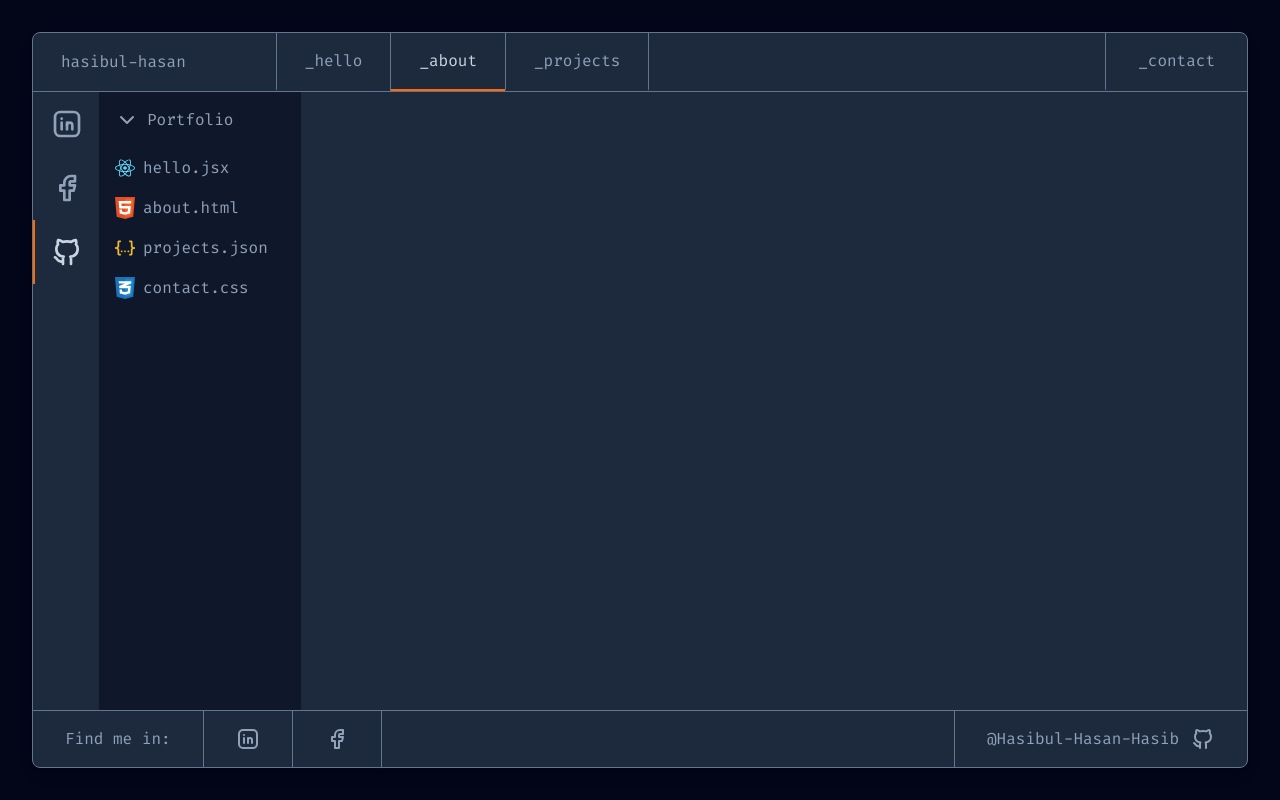
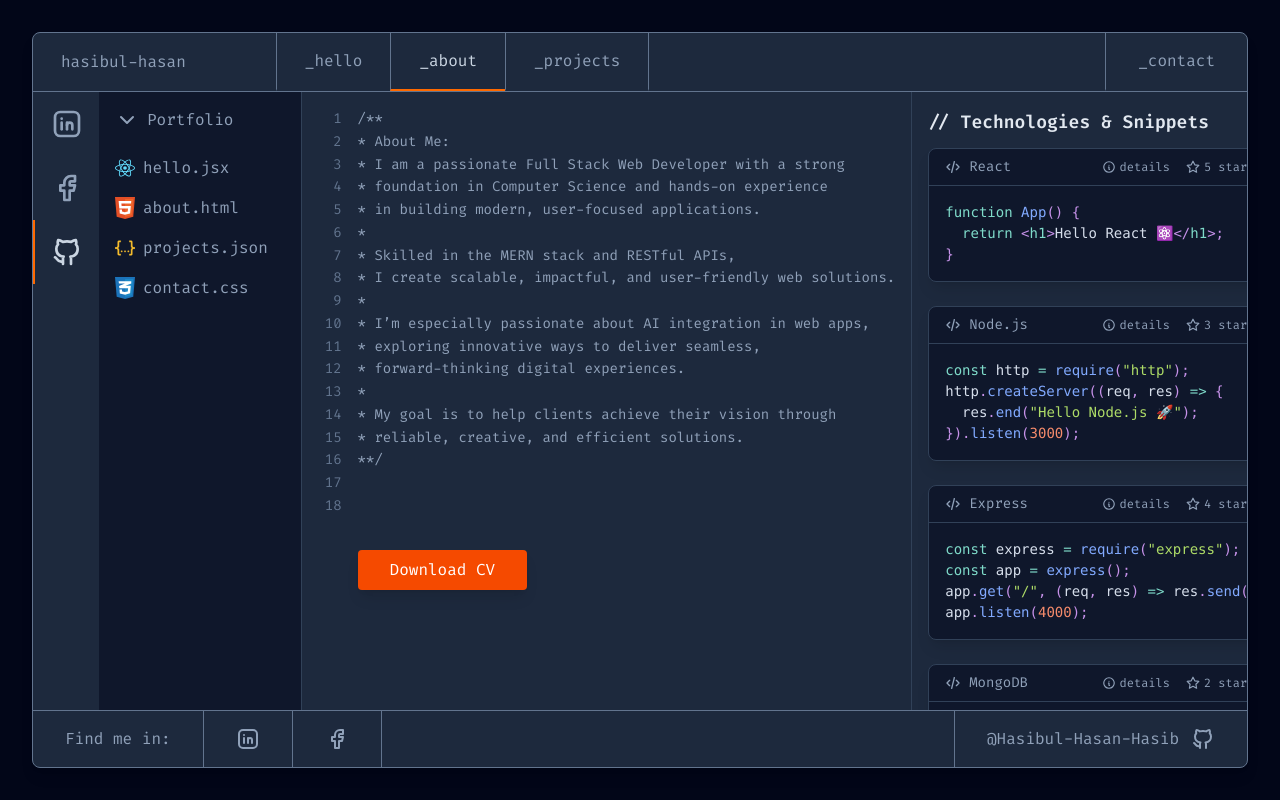
Before and after one commit to Hasibul-Hasan-Hasib/portfolio-v2, a React (Vite) app: page /about in a window 1280 px wide. Built offline with nearby package versions, Linux system fonts and the light colour scheme; a web font is replaced by a local one.

Commit message:
feat: add syntax highlighting and technology snippets to About page; enhance user experience and code presentation

```diff
--- a/package.json
+++ b/package.json
@@ -18,6 +18,7 @@
     "react-dom": "^19.1.1",
     "react-router": "^6.30.1",
     "react-router-dom": "^6.30.1",
+    "react-syntax-highlighter": "^15.6.3",
     "tailwindcss": "^4.1.11"
   },
   "devDependencies": {
--- a/src/pages/About.jsx
+++ b/src/pages/About.jsx
@@ -1,7 +1,173 @@
+import { motion } from "framer-motion";
+import { useState } from "react";
+import { IconCode, IconStar, IconInfoCircle } from "@tabler/icons-react";
+import { Prism as SyntaxHighlighter } from "react-syntax-highlighter";
+import { nightOwl } from "react-syntax-highlighter/dist/esm/styles/prism";
+
+const technologies = [
+    {
+        name: "React",
+        snippet: `function App() {
+  return <h1>Hello React ⚛️</h1>;
+}`,
+        stars: 5,
+        lang: "jsx",
+    },
+    {
+        name: "Node.js",
+        snippet: `const http = require("http");
+http.createServer((req, res) => {
+  res.end("Hello Node.js 🚀");
+}).listen(3000);`,
+        stars: 3,
+        lang: "javascript",
+    },
+    {
+        name: "Express",
+        snippet: `const express = require("express");
+const app = express();
+app.get("/", (req, res) => res.send("Hello Express 🌐"));
+app.listen(4000);`,
+        stars: 4,
+        lang: "javascript",
+    },
+    {
+        name: "MongoDB",
+        snippet: `const { MongoClient } = require("mongodb");
+const client = new MongoClient(uri);
+await client.connect();
+console.log("MongoDB Connected 🍃");`,
+        stars: 2,
+        lang: "javascript",
+    },
+    {
+        name: "Tailwind",
+        snippet: `<button className="bg-blue-500 hover:bg-blue-700 text-white py-2 px-4 rounded">
+  Click Me 🎨
+</button>`,
+        stars: 6,
+        lang: "html",
+    },
+    {
+        name: "TypeScript",
+        snippet: `function greet(name: string): string {
+  return \`Hello, \${name}! 👋\`;
+}`,
+        stars: 7,
+        lang: "typescript",
+    },
+];
+
 const About = () => {
+    const [isDownloading, setIsDownloading] = useState(false);
+
+    const downloadCV = () => {
+        setIsDownloading(true);
+        const link = document.createElement("a");
+        link.href = "/Hasibul_Hasan_CV.pdf";
+        link.setAttribute("download", "Hasibul_Hasan_CV.pdf");
+        document.body.appendChild(link);
+        link.click();
+        setTimeout(() => {
+            setIsDownloading(false);
+        }, 2000);
+    };
+
     return (
-        <section className='h-[calc(100vh-10rem)] md:h-[calc(100vh-11.35rem)] flex-grow-1'>
+        <section className="h-[calc(100vh-10rem)] md:h-[calc(100vh-11.35rem)] flex flex-col md:flex-row flex-grow-1">
 
+            {/* About Me Section */}
+            <motion.div
+                className="md:col-span-1 flex flex-col border-t md:border-t-0 md:border-l border-slate-700"
+                initial={{ opacity: 0, x: 40 }}
+                animate={{ opacity: 1, x: 0 }}
+                transition={{ duration: 0.6, delay: 0.2 }}
+            >
+                <div className="w-full text-sm text-slate-300 overflow-auto p-4 leading-relaxed flex flex-col">
+                    {[
+                        <span className="text-slate-400">/**</span>,
+                        <span className="text-slate-400"> * About Me:</span>,
+                        <span className="text-slate-400"> * I am a passionate Full Stack Web Developer with a strong</span>,
+                        <span className="text-slate-400"> * foundation in Computer Science and hands-on experience</span>,
+                        <span className="text-slate-400"> * in building modern, user-focused applications.</span>,
+                        <span className="text-slate-400"> *</span>,
+                        <span className="text-slate-400"> * Skilled in the MERN stack and RESTful APIs,</span>,
+                        <span className="text-slate-400"> * I create scalable, impactful, and user-friendly web solutions.</span>,
+                        <span className="text-slate-400"> *</span>,
+                        <span className="text-slate-400"> * I’m especially passionate about AI integration in web apps,</span>,
+                        <span className="text-slate-400"> * exploring innovative ways to deliver seamless,</span>,
+                        <span className="text-slate-400"> * forward-thinking digital experiences.</span>,
+                        <span className="text-slate-400"> *</span>,
+                        <span className="text-slate-400"> * My goal is to help clients achieve their vision through</span>,
+                        <span className="text-slate-400"> * reliable, creative, and efficient solutions.</span>,
+                        <span className="text-slate-400"> **/</span>,
+                        <span></span>,
+                        <span></span>,
+                    ].map((line, i) => (
+                        <div key={i} className="flex">
+                            {/* Line number */}
+                            <div className="w-10 text-right pr-4 text-slate-500 select-none">
+                                {i + 1}
+                            </div>
+                            {/* Code line */}
+                            <div className="flex-1">{line}</div>
+                        </div>
+                    ))}
+                </div>
+                <div className="py-4 px-14 flex justify-start">
+                    <motion.button
+                        className="bg-orange-600 text-white w-fit py-2 px-8 rounded shadow-lg hover:bg-orange-700 transition-colors"
+                        whileHover={{ scale: 1.05 }}
+                        whileTap={{ scale: 0.95 }}
+                        disabled={isDownloading}
+                        onClick={downloadCV}
+                    >
+                        {isDownloading ? "Downloading..." : "Download CV"}
+                    </motion.button>
+                </div>
+            </motion.div>
+
+
+
+            {/* Code Snippets for Each Technology */}
+            <motion.div
+                className="flex-1 border-t md:border-t-0 md:border-l border-slate-700 p-4 overflow-auto space-y-6"
+                initial={{ opacity: 0, y: 40 }}
+                animate={{ opacity: 1, y: 0 }}
+                transition={{ duration: 0.6, delay: 0.4 }}
+            >
+                <h2 className="text-lg font-semibold text-slate-200 mb-3">// Technologies & Snippets</h2>
+
+                {technologies.map((tech, i) => (
+                    <div
+                        key={i}
+                        className="bg-slate-900 border border-slate-700 rounded-lg shadow-lg text-sm overflow-hidden"
+                    >
+                        {/* Header */}
+                        <div className="flex items-center justify-between px-4 py-2 border-b border-slate-700 text-slate-400">
+                            <span className="flex items-center gap-2"><IconCode size={16} /> {tech.name}</span>
+                            <div className="flex items-center gap-4 text-xs">
+                                <span className="flex items-center gap-1 cursor-pointer"><IconInfoCircle size={14} /> details</span>
+                                <span className="flex items-center gap-1 cursor-pointer"><IconStar size={14} /> {tech.stars} stars</span>
+                            </div>
+                        </div>
+
+                        {/* Syntax highlighted code */}
+                        <SyntaxHighlighter
+                            language={tech.lang}
+                            style={nightOwl}
+                            customStyle={{
+                                margin: 0,
+                                padding: "1rem",
+                                fontSize: "0.875rem",
+                                background: "transparent",
+                            }}
+                        >
+                            {tech.snippet}
+                        </SyntaxHighlighter>
+                    </div>
+                ))}
+            </motion.div>
         </section>
     );
 };
```
Also changed, not shown: 1 other file (tests, documents, lock files or other folders).
